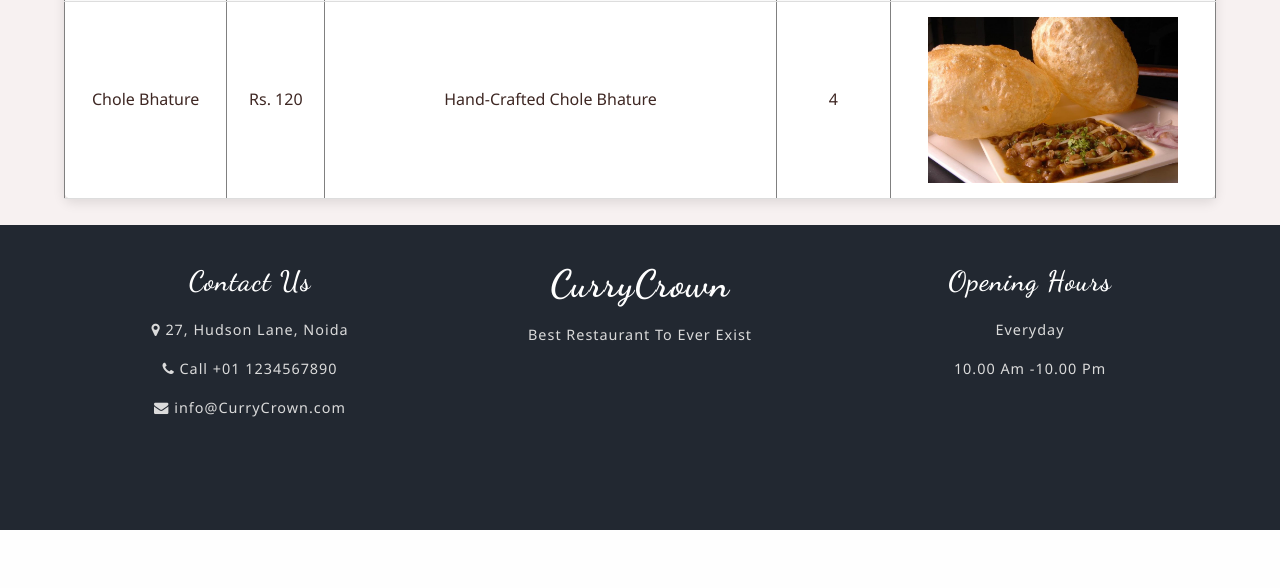
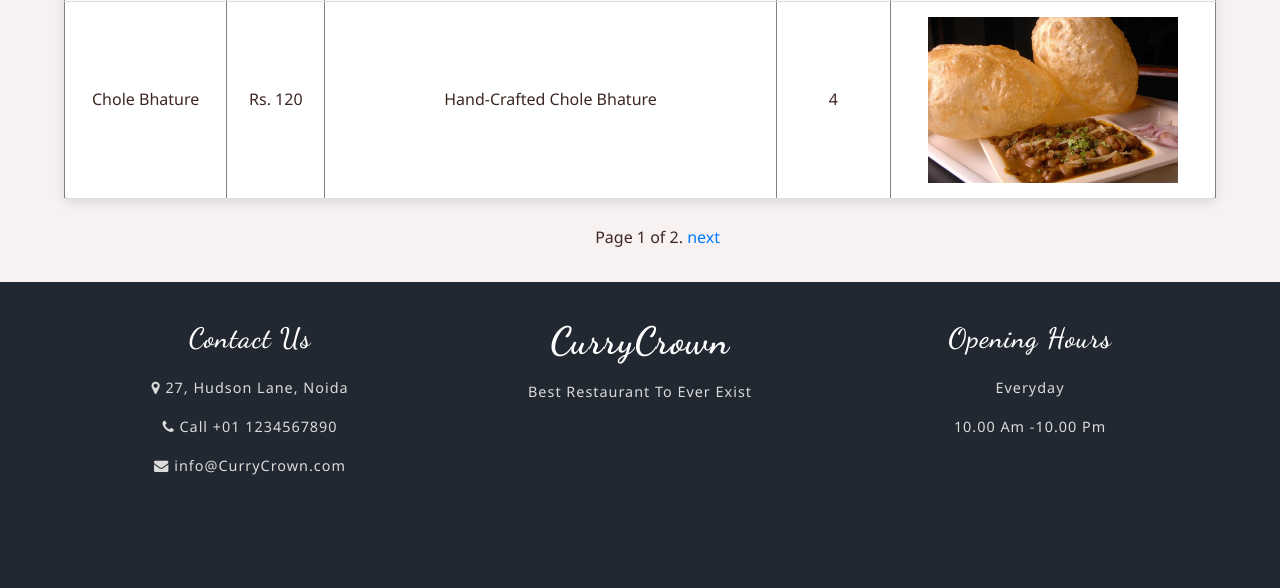
Before and after one commit to PrakharTTN/pythonBootcamp, a Django app: page /customer/view/ in a window 1280 px wide. Shown: the part 1184-1772 px from the top of the page. Before the commit the page ends 1714 px from the top, so only its background shows below. Run offline with Django 5.2, Linux system fonts and the light colour scheme; a user stored in the database is signed in; data comes from the database, SQL or seed files in the repository; some libraries are stand-ins or nearby versions.

Commit message:
Updated: Added <div> for pagination

```diff
--- a/Week_4_Django/14-Django/currycrown/customer/templates/customer/view_menu.html
+++ b/Week_4_Django/14-Django/currycrown/customer/templates/customer/view_menu.html
@@ -37,5 +37,22 @@
         </tbody>
     </table>
     <br>
+    <div style="margin-left: auto; margin-right: auto; max-width: 50%; text-align: center">
+        <div class="pagination" style="margin-left: 43%; margin-bottom: 5%;">
+            <span class="step-links">
+                {% if menu_items.has_previous %}
+                        <a href="?page={{ menu_items.previous_page_number }}">previous</a>
+                {% endif %}
+
+                <span class="current">
+                    Page {{ menu_items.number }} of {{ menu_items.paginator.num_pages }}.
+                </span>
+
+                {% if menu_items.has_next %}
+                    <a href="?page={{ menu_items.next_page_number }}">next</a>
+                {% endif %}
+            </span>
+        </div>
+    </div>
 </div>
 {% endblock %}
```
